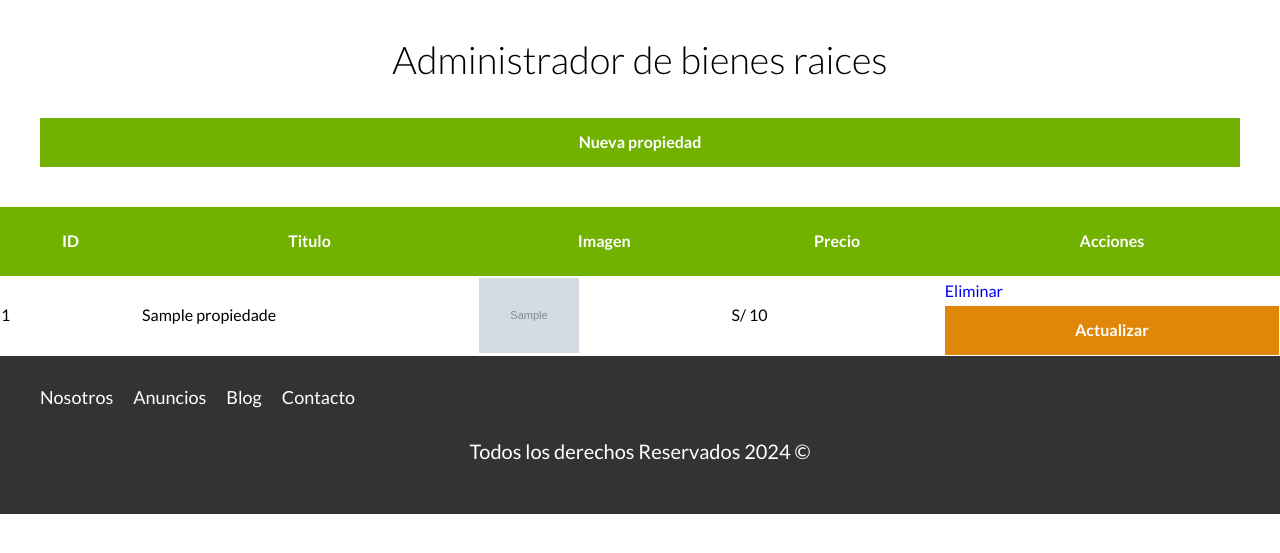
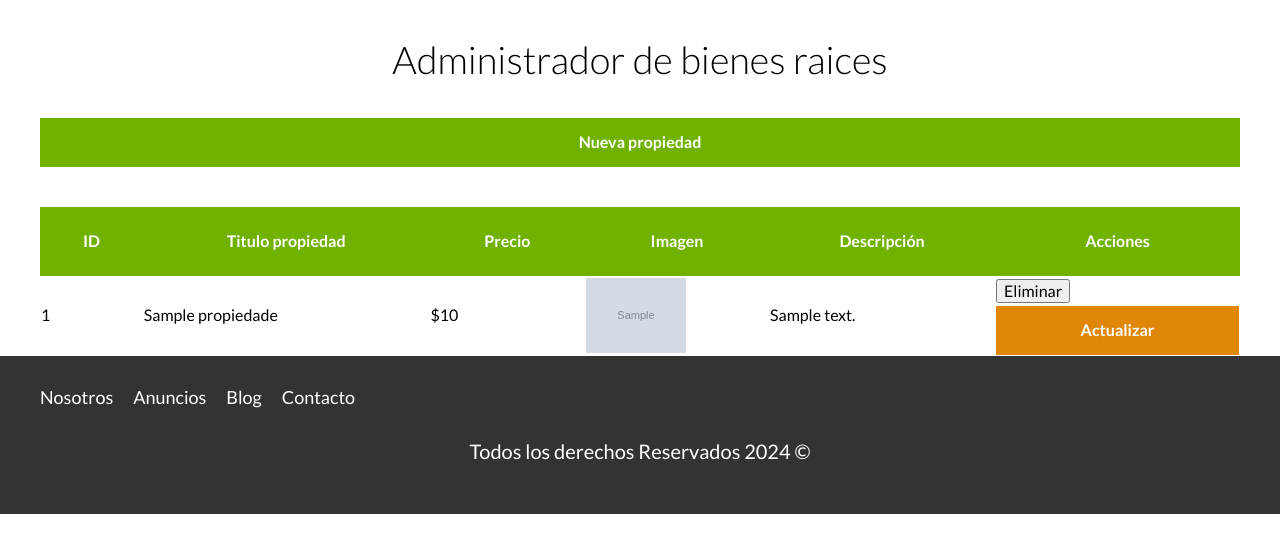
Before and after one commit to gotazudev/bienes-raices, a PHP site: page /admin in a window 1280 px wide. Shown: the part 120-673 px from the top of the page. Run offline with PHP 8.4, Linux system fonts and the light colour scheme; tables that the repository leaves empty or names only in its code hold one stand-in row (values such as "Sample post"); grey boxes marked "Sample" are stand-in pictures; style sheets or scripts are compiled from the project's sources.

Commit message:
Eliminar propiedades

```diff
--- a/admin/index.php
+++ b/admin/index.php
@@ -1,63 +1,117 @@
 <?php
 
-    // Importar la conexion
-    require '../includes/config/database.php';
-    $db = conectarDB();
+//? Importamos la DB:
 
-    // Escribir query
+//* 1. Importar la conexión:
+require '../includes/config/database.php'; /* Exportamos la conexión */
+$db = conectarDB();  /* Llamamos la función base de datos */
+
+//* 2. Escribir el Query:
 $query = "SELECT * FROM propiedades";
 
-    // Consultar BD
-    $resultadoConsulta = mysqli_query($db,$query);
+//* 3. Consultar la DB.
+$resultadoDB = mysqli_query($db, $query);
 
 
-    // Muestra mensaje comdicional
-    $resultado = $_GET['resultado'] ?? null;
+//* 4. Mostrar los resultados.
+//* 5. Cerrar la conexión. (opcional porque php detecta cuando no esta en uso y se cierra)
 
-    // Include template
-    require '../includes/funciones.php';
+
+
+//? Mostrar mensaje adicional:
+
+$mensaje = $_GET['mensaje'] ?? null; //* Con esta variable global podemos enviar todo tipo de datos por medio de la URL. Con este placeholder de ?? lo que hace básciamente es buscar el valor y sino esta lo declara null (es una forma nueva, antes usamos el isset).
+
+if($_SERVER['REQUEST_METHOD'] === 'POST'){
+    $id = $_POST['id'];
+    $id = filter_var($id, FILTER_VALIDATE_INT);
+
+    if($id){
+
+        //? Delete Files
+        $query = "SELECT imagen FROM propiedades WHERE id = " . $id;
+
+        $resultadoDelete = mysqli_query($db, $query);
+        $propiedad = mysqli_fetch_assoc($resultadoDelete);
+
+        unlink('../imagenes/' . $propiedad['imagen']);
+
+        //? Delete propierti
+        $query = "DELETE FROM propiedades WHERE id = " . $id;
+
+        $resultadoDelete = mysqli_query($db, $query);
+
+        if($resultadoDelete){
+            header('Location: /admin?mensaje=3');
+        }
+    }
+
+}
+
+//? Incluir template:
+require '../includes/funciones.php'; /* Sirve para exportar funciones o código mas complejo. Include es mas para templates. */
+
+$inicio = true; /* Para agregar la clase de incio creamos esta variable y se agrega autamitncament al include */
 incluirTemplate('header');
+
 ?>
+
 <main class="contenedor seccion">
+
+
     <h1>Administrador de bienes raices</h1>
-        <?php if(intval($resultado) === 1): ?>
-            <p class="alerta exito">Anuncio creado correctamente</p>
-            <?php elseif(intval($resultado) === 2): ?>
-                <p class="alerta exito">Anuncio actualizado correctamente</p>
+    <!-- Validamos si la creación fue correcta para dar un mensaje al usuario. -->
+    <?php if( intval($mensaje) === 1) :?>     <!--  La función intval nos permite convertir de String a int -->
+        <p class="alerta exito">¡Anuncio Creado Correctamente!</p>
+    <?php elseif( intval($mensaje) === 2) :?>
+        <p class="alerta exito">¡Anuncio Actualizado Correctamente!</p>
+    <?php elseif( intval($mensaje) === 3) :?>
+        <p class="alerta error">¡Anuncio Eliminado Correctamente!</p>
     <?php endif; ?>
+
     <a href="/admin/propiedades/crear.php" class="boton boton-verde">Nueva propiedad</a>
-    </main>
 
+
+    <!-- Creamos la tabla para mostrar los anuncios creados -->
     <table class="propiedades">
-        <thead>
+        <thead> <!-- Con esta etiqueta. Podemos diferncia el encabezado de una tabla. -->
             <tr>
                 <th>ID</th>
-                <th>Titulo</th>
+                <th>Titulo propiedad</th>
+                <th>Precio</th>
                 <th>Imagen</th>
-                <th>Precio</th>
+                <th>Descripción</th>
                 <th>Acciones</th>
             </tr>
         </thead>
-        <tbody><!-- Mostrar resultados-->
-            <?php while($propiedad = mysqli_fetch_assoc($resultadoConsulta)): ?>
+
+        <tbody> <!-- Con esta etiqueta. Podemos diferncia el cuerpo de una tabla. 4. Mostrar los resultados. -->
+        <?php while( $propiedad = mysqli_fetch_assoc($resultadoDB)): ?>
             <tr>
                 <td> <?php echo $propiedad['id']; ?> </td>
                 <td> <?php echo $propiedad['titulo']; ?> </td>
-                <td><img src="/imagenes/<?php echo $propiedad['imagen']; ?> " class="imagen-tabla"></td>
-                <td>S/ <?php echo $propiedad['precio']; ?> </td>
+                <td>$<?php echo $propiedad['precio']; ?> </td>
+                <td> <img src="/imagenes/<?php echo $propiedad['imagen']; ?>" alt="" class="imagen-tabla"> </td> <!--  Recordar que las imagenes nos guarda en BD, se guarda el nombre del archivo por eso primero apuntamos a la carpeta donde se guardó y luego al nombre de la imagen. -->
+                <td> <?php echo $propiedad['descripcion']; ?> </td>
                 <td>
-                    <a href="#" class="boton-rojo-block">Eliminar</a>
-                    <a href="propiedades/actualizar.php?id=<?php echo $propiedad['id'] ?>" class="boton-amarillo-block">Actualizar</a>
+
+                <!-- Utlizamos un form para el input de eliminar nos envie los datos via POST la información. -->
+                <form method="POST" class="w-100">
+                    <input type="hidden" name="id" value="<?php echo $propiedad['id']; ?>"> <!-- Estos input tipo hidden no se pueden ver, pero si inspeccionamos el código só los podemos ver. No usamos tipo TEXT porque los usarios pueden modificarlo. -->
+
+                    <input type="submit" class="boton-rojo-block" value="Eliminar">
+                </form>
+
+                    <a href="/admin/propiedades/actualizar.php?id=<?php echo $propiedad['id']; ?>" class="boton-amarillo-block">Actualizar</a> <!-- Con este QueryString podremos mostrar por url el id de la propiedad a actualizar y esto nos ayudará a traernos la info de cada propiedad. -->
                 </td>
             </tr>
             <?php endwhile; ?>
         </tbody>
     </table>
+</main>
 
 <?php
-
-    // Cerrar la conexion
+    //* 5. Cerrar la conexión:
     mysqli_close($db);
-
     incluirTemplate('footer');
 ?>
--- a/src/scss/base/_botones.scss
+++ b/src/scss/base/_botones.scss
@@ -12,6 +12,7 @@
 
 .boton-rojo{
     @include boton($rojo, block);
+    width: 100%;
 }
 
 .boton-verde{
```
Also changed, not shown: imagenes/1b2143b979f0c0fcf1cf5a829c451d41.jpg (deleted), imagenes/240202c462c67bf7b5168d9438134f59.jpg (deleted), imagenes/45762904f5d3ee31403e462d6f96ef97.jpg (added), imagenes/4c940d4bef6edcf45530f6982ed67a00.jpg (deleted), imagenes/601852d848f9de6083349641b9f608e9.jpg (deleted), imagenes/846edaf5ad34f3aa8583b742c3383414.jpg (deleted), imagenes/97b46fa8c740848b0c010bd5aafac055.jpg (deleted), imagenes/d76bf02fdd21654d7fc30983b9da12b6.jpg (renamed from imagenes/2d5d46059bd85c8a0163c551efd4ac47.jpg), imagenes/db6c15aebdcc41006b2497b20d99a94b.jpg (deleted). Lines whose indentation alone changed are shown as unchanged.
